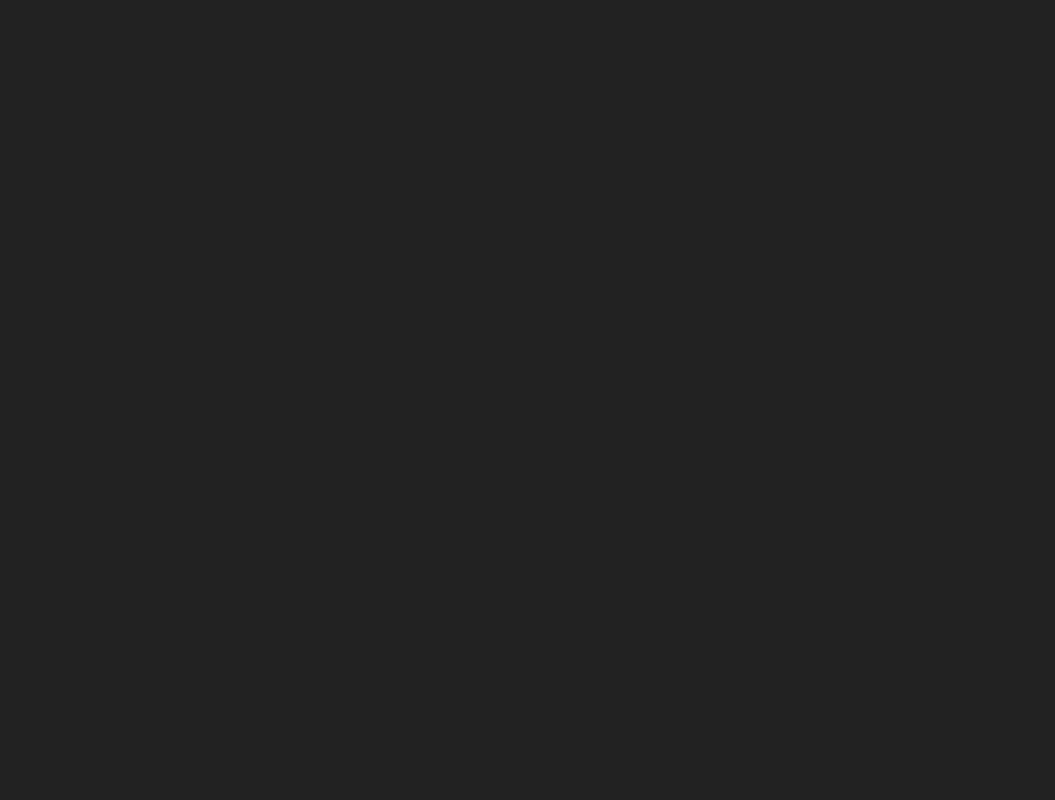
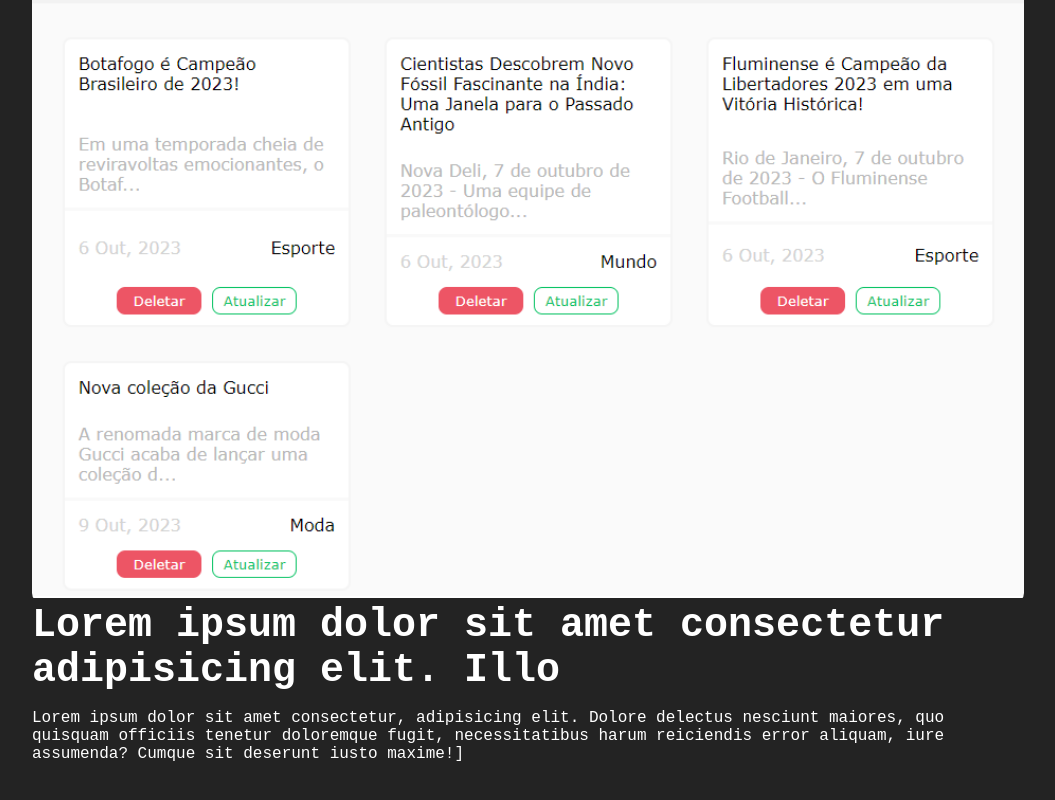
Before and after one commit to wander740/angular-portfolio, an Angular app: page /portfolio in a window 1280 px wide. Shown: the part 1169-1969 px from the top of the page, without its empty margins (112-1167 px from the left). Before the commit the page ends 1081 px from the top, so only its background shows below. Built offline with nearby package versions, Linux system fonts and the light colour scheme.

Commit message:
feat: adicionando card

```diff
--- /dev/null
+++ b/src/app/portifolio/components/card/card.component.css
@@ -0,0 +1,37 @@
+.container_card{
+  position: relative;
+  display: flex;
+  flex-direction: column;
+  margin: 5rem 0;
+  cursor: pointer;
+}
+
+.container_card-img{
+  width: 100%;
+  border-radius: 10px;
+  overflow: hidden;
+  margin-right: 1.8rem;
+}
+
+.container_card-img img{
+  width: 100%;
+  height: 100%;
+  transition: transform .8s;
+}
+
+.container_card-img img:hover{
+  transform: scale(1.1);
+}
+
+.container_card-text{
+  width: 100%;
+  display: flex;
+  flex-direction: column;
+  justify-content: center;
+}
+
+.container_card-text h1{
+  margin-bottom: .5rem;
+  font-size: 40px;
+  margin-bottom: 1rem;
+}
--- /dev/null
+++ b/src/app/portifolio/components/card/card.component.html
@@ -0,0 +1,9 @@
+<div class="container_card" (click)="onCard()">
+  <div class="container_card-img">
+    <img [src]="cover" alt="">
+  </div>
+  <div class="container_card-text">
+    <h1>{{ title }}</h1>
+    <p>{{ text }}</p>
+  </div>
+</div>
--- /dev/null
+++ b/src/app/portifolio/components/card/card.component.ts
@@ -0,0 +1,21 @@
+import { Component, EventEmitter, Input, Output } from '@angular/core';
+
+@Component({
+  selector: 'app-card',
+  templateUrl: './card.component.html',
+  styleUrls: ['./card.component.css']
+})
+export class CardComponent {
+  @Input()
+  cover: string = '';
+  @Input()
+  title: string = '';
+  @Input()
+  text: string = 'Lorem ipsum dolor sit amet consectetur, adipisicing elit. Dolore delectus nesciunt maiores, quo quisquam officiis tenetur doloremque fugit, necessitatibus harum reiciendis error aliquam, iure assumenda? Cumque sit deserunt iusto maxime!]';
+
+  @Output() card = new EventEmitter(false);
+
+  onCard(){
+    this.card.emit(true);
+  }
+}
--- /dev/null
+++ b/src/app/portifolio/components/card/card.responsive.component.css
@@ -0,0 +1,14 @@
+
+@media screen and (min-width: 700px){
+  .container_card{
+    flex-direction: row;
+  }
+
+  .container_card-img{
+    width: 40%;
+  }
+
+  .container_card-text{
+    width: 60%;
+  }
+}
--- a/src/app/portifolio/containers/home-page/home-page.component.html
+++ b/src/app/portifolio/containers/home-page/home-page.component.html
@@ -18,7 +18,11 @@
   </div>
   <hr>
   <div id="body_projects" #body_projects>
-
+    <app-card
+      cover="assets/images/crud-angular.png"
+      title="Lorem ipsum dolor sit amet consectetur adipisicing elit. Illo"
+      (card)="clickCard()"
+    ></app-card>
   </div>
 
   <hr>
--- a/src/app/portifolio/containers/home-page/home-page.component.ts
+++ b/src/app/portifolio/containers/home-page/home-page.component.ts
@@ -11,4 +11,8 @@ export class HomePageComponent {
     console.log(target);
     target.scrollIntoView({behavior: 'smooth'});
   }
+
+  clickCard(){
+    window.location.href = 'https://post-angular-e5718.web.app/news';
+  }
 }
--- a/src/app/portifolio/portifolio.module.ts
+++ b/src/app/portifolio/portifolio.module.ts
@@ -5,13 +5,15 @@ import { PortifolioRoutingModule } from './portifolio-routing.module';
 import { HomePageComponent } from './containers/home-page/home-page.component';
 import { HeaderComponent } from './components/header/header.component';
 import { BannerComponent } from './components/banner/banner.component';
+import { CardComponent } from './components/card/card.component';
 
 
 @NgModule({
   declarations: [
     HomePageComponent,
     HeaderComponent,
-    BannerComponent
+    BannerComponent,
+    CardComponent
   ],
   imports: [
     CommonModule,
```
Also changed, not shown: src/assets/images/crud-angular.png (added), 1 other file (tests, documents, lock files or other folders).
